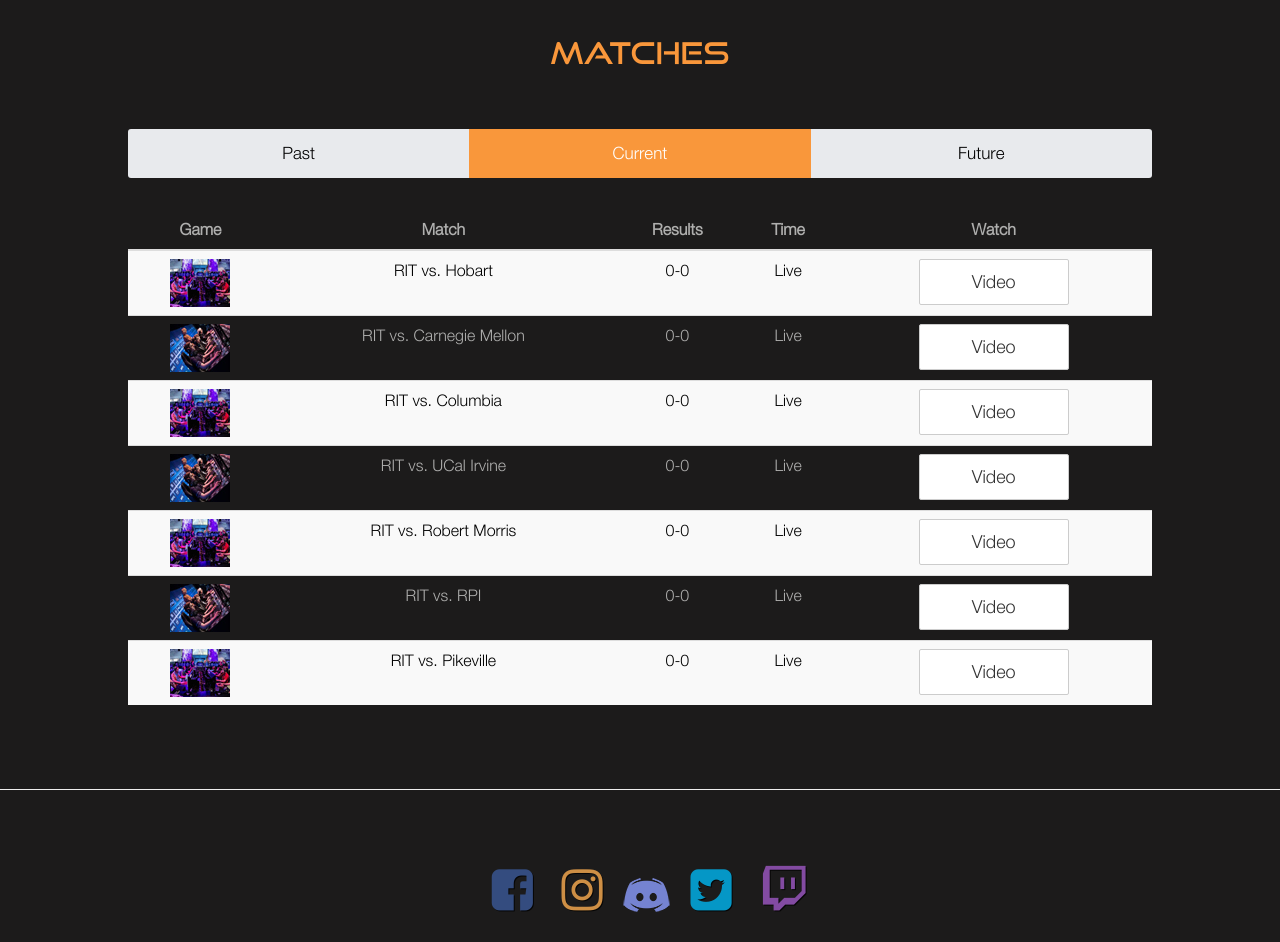
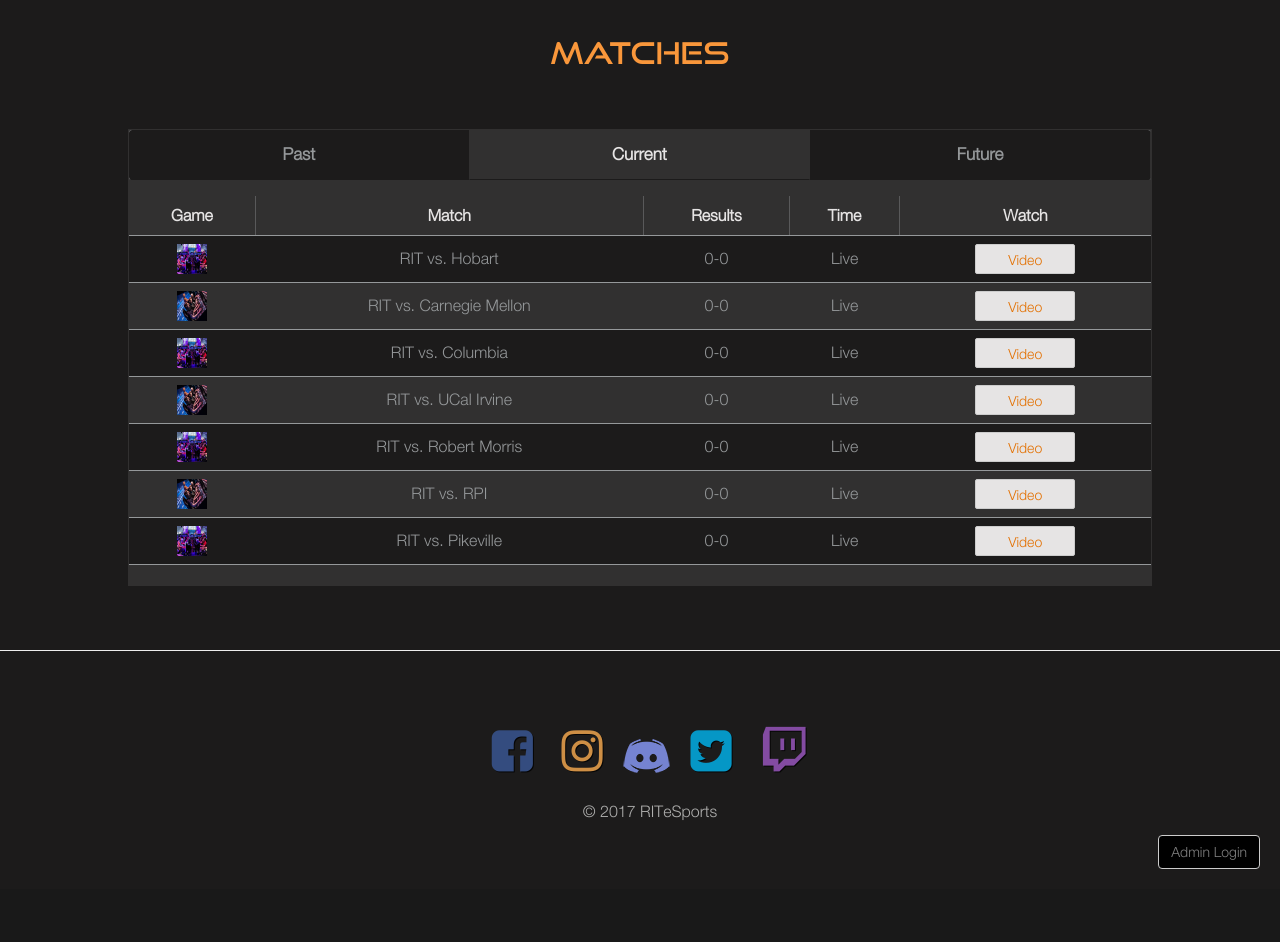
Before and after one commit to pinajbasutkar/RIT-eSports, a PHP site: page /matches.php in a window 1280 px wide. Shown: the part 56-998 px from the top of the page. After the commit the page ends 925 px from the top, so only its background shows below. Run offline with PHP 8.4, Linux system fonts and the light colour scheme; some libraries are stand-ins or nearby versions.

Commit message:
Styled the Matches page

```diff
--- a/css/rogue6_project1_styles.css
+++ b/css/rogue6_project1_styles.css
@@ -373,15 +373,22 @@
     background-color: #e8eaed;
     color: #000000;
     border-radius: 3px;
-    margin-bottom: 2em;
+    margin-bottom: 1em;
 }
 
 div.tab_matches a {
     color: #000000;
 }
 
+.matches-container{
+    background-color: #313030;
+    padding: 1px;
+}
+
 div.tab_matches button {
-    background-color: inherit;
+    font-weight: 600;
+    background-color: #1C1B1B;
+    color: #95989A;
     float: left;
     border: none;
     outline: none;
@@ -390,30 +397,81 @@
     transition: 0.3s;
     font-size: 17px;
     width: 33.33%;
-    border-right: 1px solid #343435;
+    border-right:0.5px solid #313030;
+    border-bottom:0.5px solid #1C1B1B;
+    border-radius: 0px;
 }
 
 div.tab_matches button:hover {
-    background-color: #cccccc;
+    background-color: #313030;
+    color: #E6E4E4;
+     border-radius: 0px;
 }
 
 div.tab_matches button.active {
-    background-color: #f9973b;
-    color: #ffffff;
+    background-color: #313030;
+    color: #E6E4E4;
+     border-radius: 0px;
 }
 
 div.tab_matches button:last-child{
-    border-right:none;
+
 }
 
 /* MATCHES TABLE */
-table, th{
+table{
     text-align: center;
+
 }
 
-.light_table_row{
-    color: #000000;
+th{
+text-align: center;
+    color: #E6E4E4;
+    border-right: 0.1px solid #59595A;
 }
+
+th:last-child{
+  border-right: none;
+}
+
+td{
+    color: #95989A;
+}
+
+
+.table-striped>tbody>tr:nth-of-type(odd) {
+    background-color: #1C1B1B;
+}
+
+.table>tbody>tr>td, .table>tbody>tr>th, .table>tfoot>tr>td, .table>tfoot>tr>th, .table>thead>tr>td, .table>thead>tr>th {
+
+    border-bottom: 0.2px solid #95989A;
+    vertical-align: middle;
+
+}
+
+.table>tbody>tr>td>img{
+
+    width: 30px;
+    height: 30px;
+}
+
+.btn-group-lg>.btn, .btn-lg {
+    width: 100px;
+    height: 30px;
+    line-height: 30px;
+    padding: 0px;
+    font-size: 14px;
+    border-radius: 2px;
+    background-color: #E6E4E4;
+    color: #E37000;
+}
+
+
+
+
+
+
 
 /* ADMIN TABS */
 .content{
--- a/matches.php
+++ b/matches.php
@@ -25,6 +25,8 @@
 	<main>
 
 		<h2 class="page_title">MATCHES</h2>
+
+        <div class="matches-container">
 
         <div class="tab_matches">
 
@@ -336,7 +338,7 @@
 
         <?php endif; ?>
 
-
+</div>
     </main>
 
     <hr id="footer_line">
```
